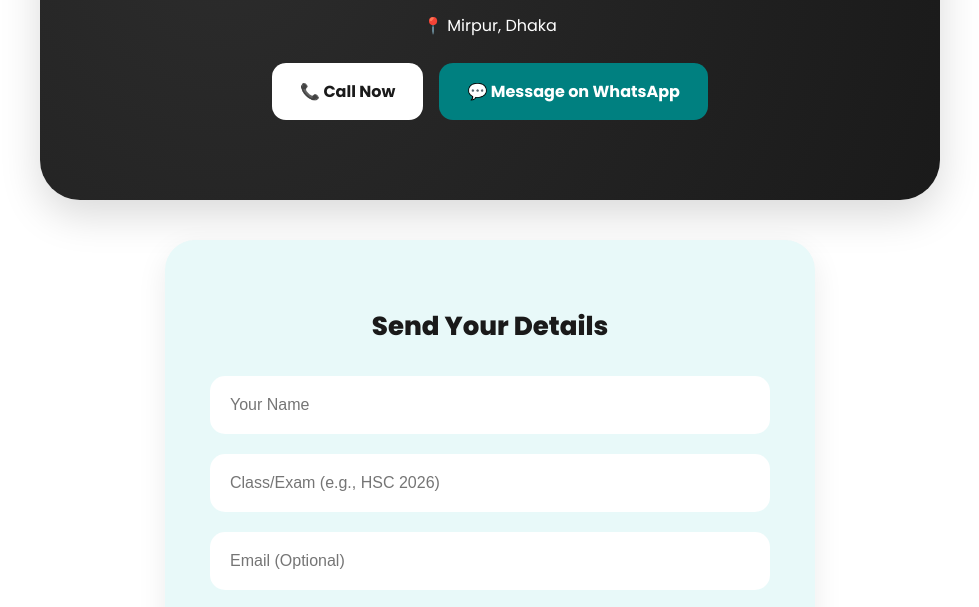
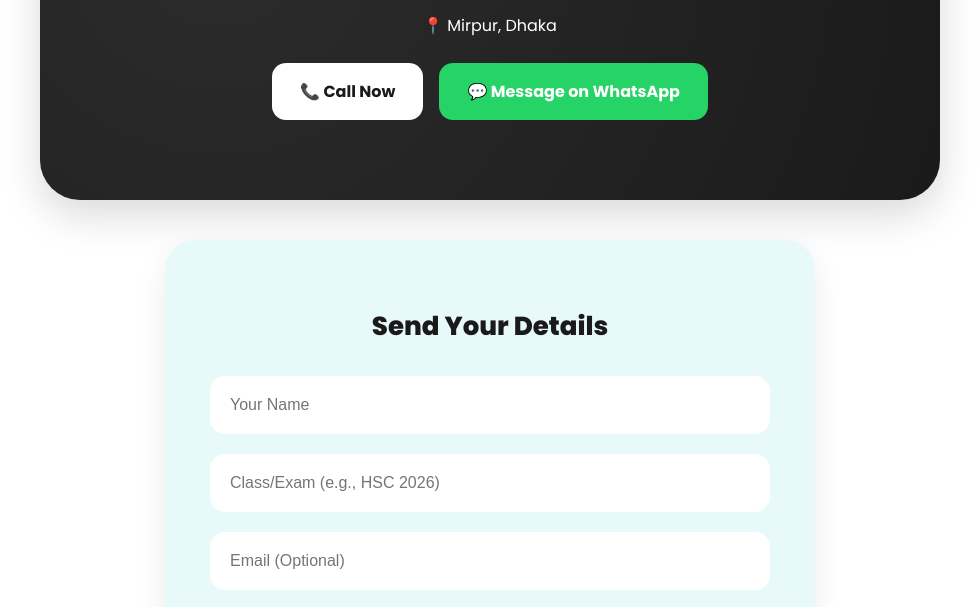
Before and after one commit to eham224ee/CoachingWeb, a plain HTML site: page index.html in a window 1280 px wide. Shown: the part 191-798 px from the top of the page, without its empty margins (150-1129 px from the left). Drawn offline with Linux system fonts and the light colour scheme.

Commit message:
Change btn-green background color to #25D366

```diff
--- a/style.css
+++ b/style.css
@@ -29,7 +29,7 @@ body { font-family: 'Poppins', sans-serif; margin: 0; background: var(--bg); col
 .cta-row { display: flex; gap: 16px; justify-content: center; margin-top: 25px; }
 .btn { padding: 16px 28px; border-radius: 14px; text-decoration: none; font-weight: 700; transition: 0.3s; border: none; cursor: pointer; display: inline-flex; align-items: center; }
 .btn-black { background: white; color: var(--black); }
-.btn-green { background: var(--accent); color: white; }
+.btn-green { background: #25D366; color: white; }
 .btn:hover { transform: translateY(-3px); box-shadow: 0 8px 25px rgba(0,0,0,0.2); }
 
 /* FORM CARD */
```
